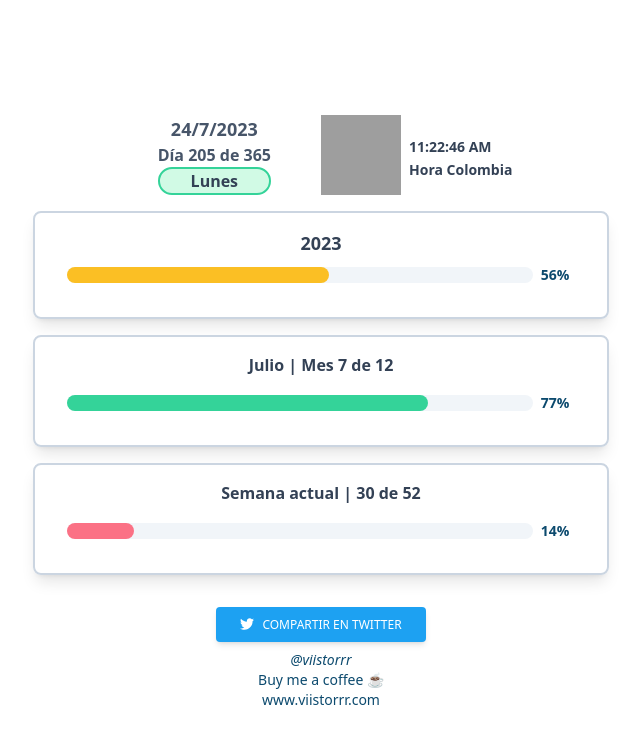
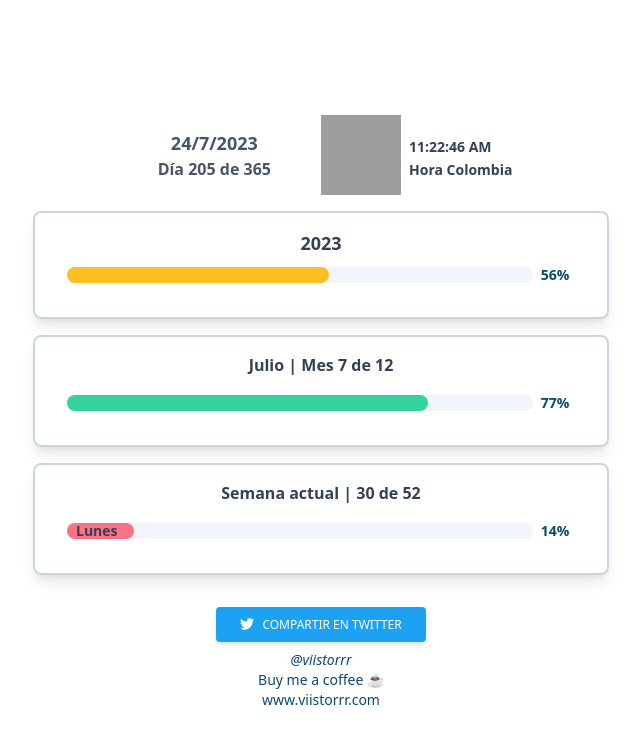
Before and after one commit to Viistorrr/yearprogress, a Next.js app: page / in a window 1280 px wide. Shown: the top 744 px of the page, without its empty margins (319-959 px from the left). Built offline with nearby package versions, Linux system fonts and the light colour scheme; grey boxes are pictures that could not be loaded.

Commit message:
refactoring

```diff
--- a/app/page.tsx
+++ b/app/page.tsx
@@ -56,7 +56,7 @@ export default async function Home() {
           <h1 className="text-base font-bold text-slate-600 flex justify-center ">
             Día {dayOfYear} de {TOTAL_DAYS}
           </h1>
-          <span className="text-base font-bold bg-emerald-100 rounded-full border-2 border-emerald-400 flex justify-center">{dayOfWeek}</span>
+
         </div>
         <div className="justify-center w-1/2  flex-col">
           <Clock />
@@ -109,16 +109,20 @@ export default async function Home() {
             <div className="flex flex-row w-full items-center align-center">
               <div className="flex items-center w-11/12 bg-slate-100 rounded-full h-4">
                 <div
-                    className={`flex items-center justify-center py-2 ${getColor(
+                    className={`flex items-center justify-end py-2 ${getColor(
                       currentWeekPercent
                     )} h-4 rounded-full`}
                   style={{
                     width: currentWeekPercent.toString() + "%"
                   }}
-                ></div>
+                >
+                  <span className="text-sm font-bold pr-4">
+                    {dayOfWeek}
+                  </span>
+                </div>
               </div>
               <h1 className="w-1/12 pl-2 pr-8 font-bold items-center text-sm text-sky-900">
-              {currentWeekPercent.toFixed(0)}%
+                {currentWeekPercent.toFixed(0)}%
               </h1>
             </div>
           </div>
```
